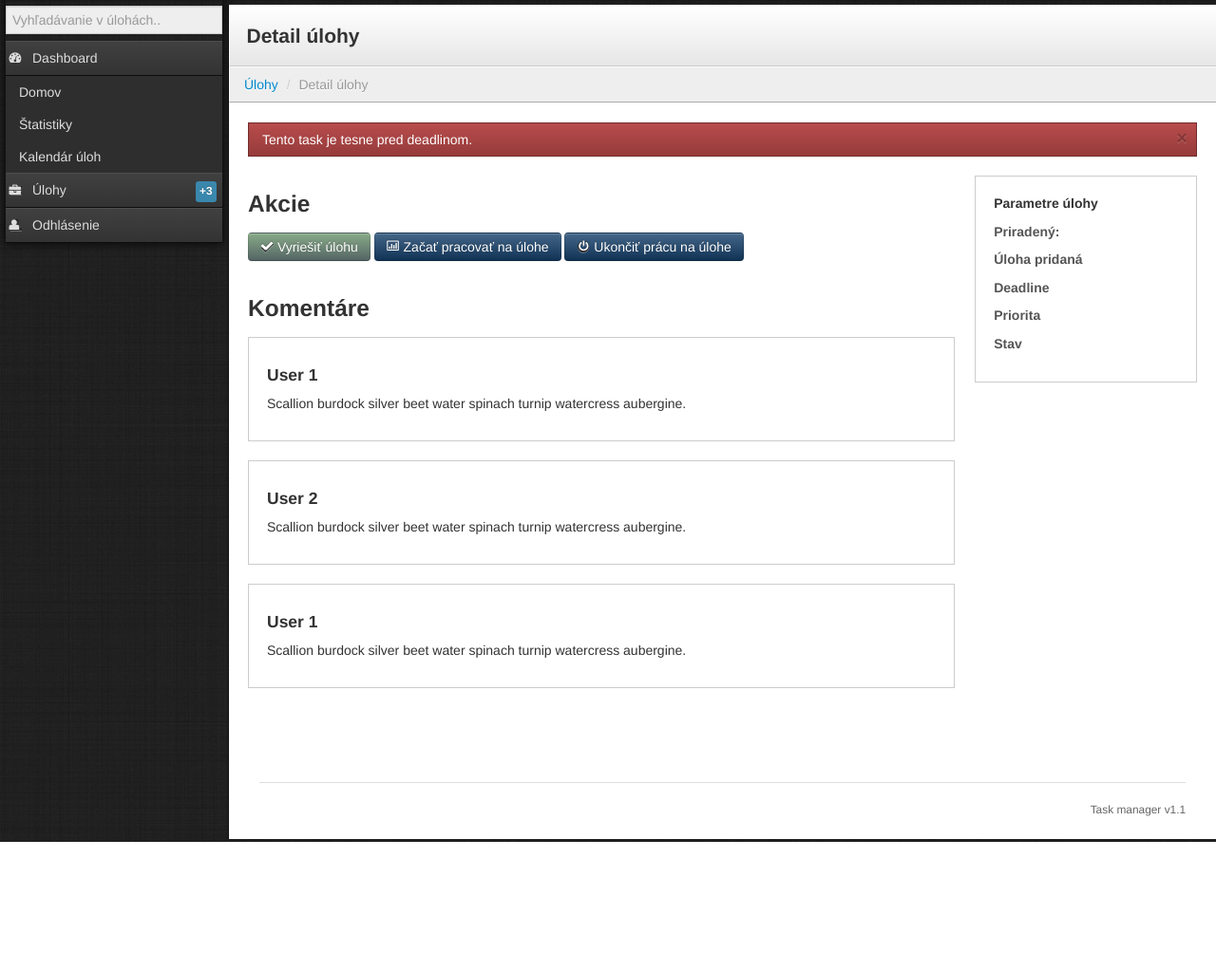
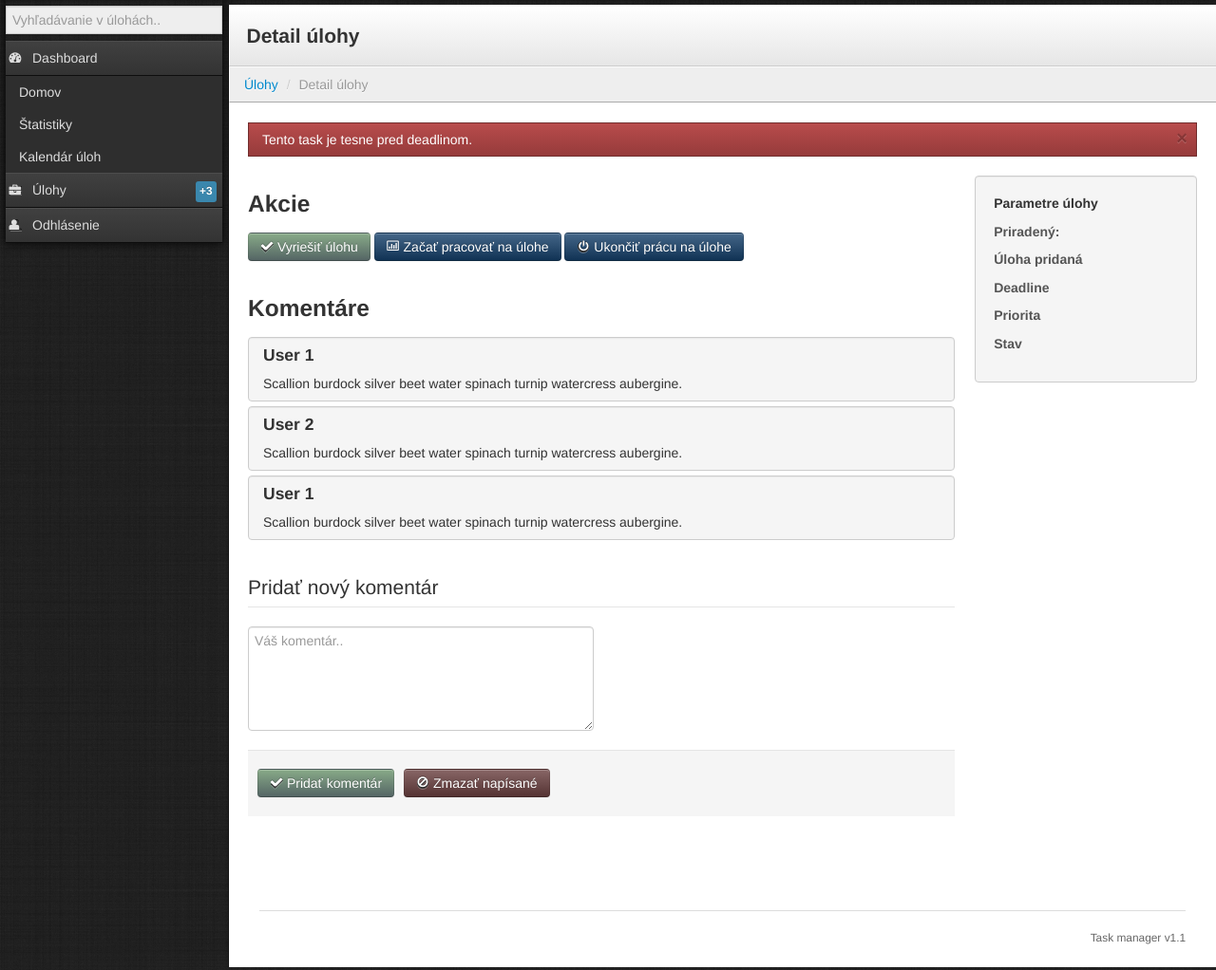
Before and after one commit to rtelicak/swi, a CodeIgniter app: a page that uses application/views/task_detail.php in a window 1280 px wide. Shown: the part 42-1064 px from the top of the page at 95% size. Before the commit the page ends 929 px from the top, so only its background shows below. Run offline with CodeIgniter, Linux system fonts and the light colour scheme; data that the repository does not hold is empty.

Commit message:
Changer task detail + css

```diff
--- a/application/views/task_detail.php
+++ b/application/views/task_detail.php
@@ -45,6 +45,16 @@
                                 <p>Scallion burdock silver beet water spinach turnip watercress aubergine.</p>
                             </div>
                         </div>
+                        <form class="addcoment form-horizontal mt-30" method="post" action="#">
+                        <legend>Pridať nový komentár</legend>
+                        	<textarea id="commentarea" placeholder="Váš komentár.." rows="5" cols="25"></textarea>
+                            <div class="form-actions pl-10">
+	                            <button type="submit" class="btn btn-success pull-left mr-10"><i class="icon-ok"></i> Pridať komentár</button>
+    	                        <button type="button" class="btn btn-danger pull-left"><i class="icon-ban-circle"></i> Zmazať napísané</button>
+                            </div>
+                            <input type="hidden" name="userid" id="userid" value="" />
+                            <input type="hidden" name="taskid" id="taskid" value="" />
+                        </form>
                     </div>
                     <div class="span3">
                         <div class="toc well boot">
--- a/resources/stylesheets/theme.css
+++ b/resources/stylesheets/theme.css
@@ -806,7 +806,7 @@ table.table.list tr:first-child td {
 .ml-45 { margin-left: 45px; }
 .pl-0  { padding-left: 0px; }
 .pl-5 { padding-left: 5px; }
-.pl-10 { padding-left: 10px; }
+.pl-10 { padding-left: 10px !important; }
 .pl-15 { padding-left: 15px; }
 .pl-30 { padding-left: 30px; }
 .pl-45 { padding-left: 45px; }
@@ -816,6 +816,12 @@ table.table.list tr:first-child td {
 .pt-15 { padding-top: 15px; }
 .pt-30 { padding-top: 30px; }
 .pt-45 { padding-top: 45px; }
+.pr-0  { padding-right: 0px !important; }
+.pr-5  { padding-right: 5px !important; }
+.pr-10 { padding-right: 10px !important; }
+.pr-15 { padding-right: 15px !important; }
+.pr-30 { padding-right: 30px !important; }
+.pr-45 { padding-right: 45px !important; }
 
 .mt--5 { margin-top: -5px;}
 
@@ -826,4 +832,30 @@ table.table.list tr:first-child td {
 .w-49 { width: 49% !important;}
 .w-40 { width: 40% !important;}
 
+.well.boot {
+	background-color: #F5F5F5;
+    border-radius: 4px 4px 4px 4px;
+    box-shadow: 0 1px 1px rgba(0, 0, 0, 0.05) inset;
+    margin-bottom: 20px;
+    min-height: 20px;
+    padding: 19px;
+}
+
+.well.boot.comment h4 {
+	margin-top: 0px;
+}
+
+.well.boot.comment p {
+	margin-bottom: 0px;
+}
+
+.well.boot.comment {
+	margin-bottom: 5px;
+	padding: 8px 15px;
+}
+
+#commentarea {
+	width: 350px;
+}
+
 /** END CUSTOM **/
```
